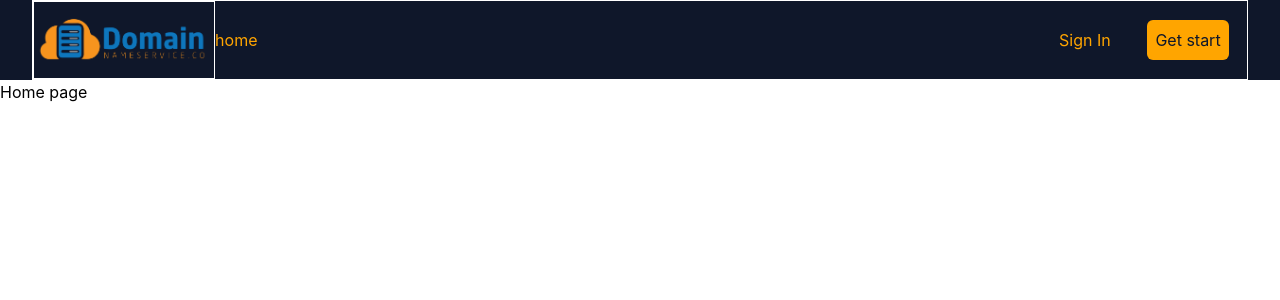
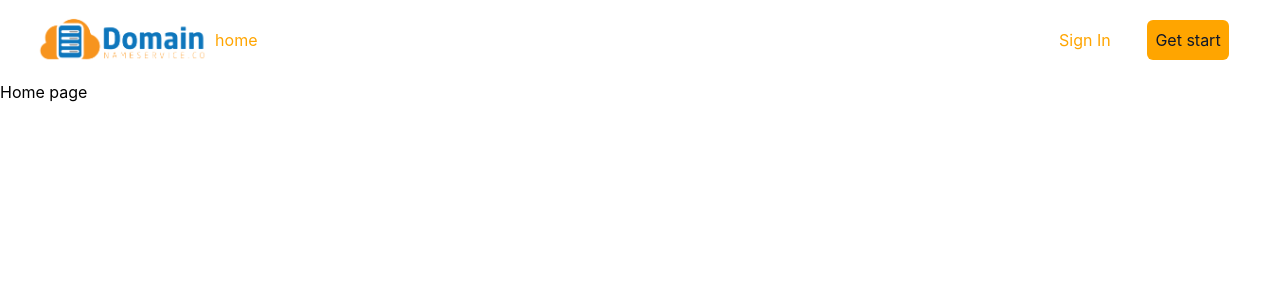
Before and after one commit to GhislainMitahi/sell-domain, a React (Create React App) app: page / in a window 1280 px wide. Shown: the top 300 px of the page. Built offline with nearby package versions, Linux system fonts and the light colour scheme.

Commit message:
update nav

```diff
--- a/src/cors/nav/Nav.js
+++ b/src/cors/nav/Nav.js
@@ -5,9 +5,8 @@ import styles from './NavStyle.module.css';
 
 
 const Nav = () => {
-    console.log(styles);
     return (
-        <div className={`h-[80px] w-full bg-slate-900 flex justify-center align-center ${styles.nav}`}>
+        <div className={`h-[80px] w-full bg-white-900 flex justify-center align-center ${styles.nav}`}>
             <div className = {`w-[95%] border border-white flex justify-between items-center`}>
                 <p className = {`h-[100%] w-[15%] border border-white flex justify-center align-center`}>
                     <img src={logo} alt="" />
```
